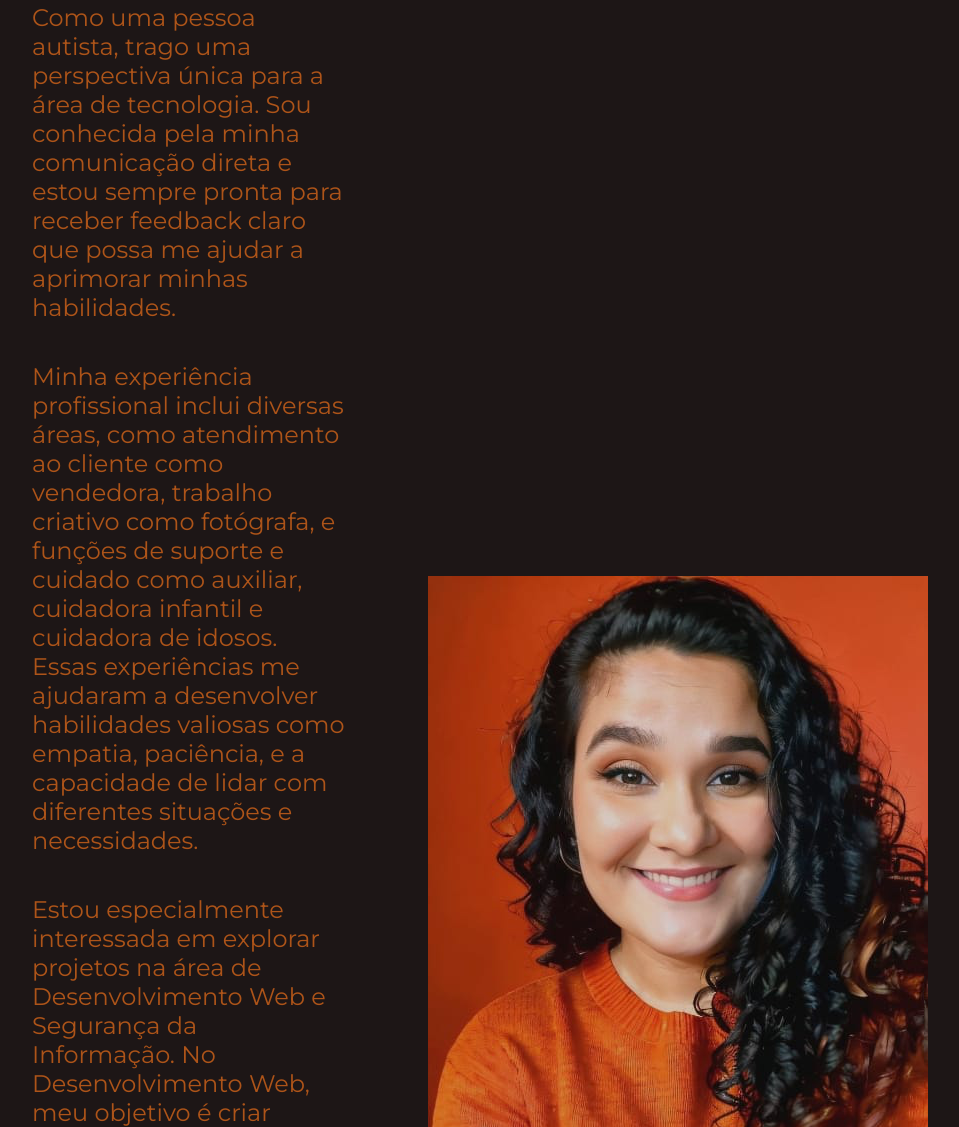
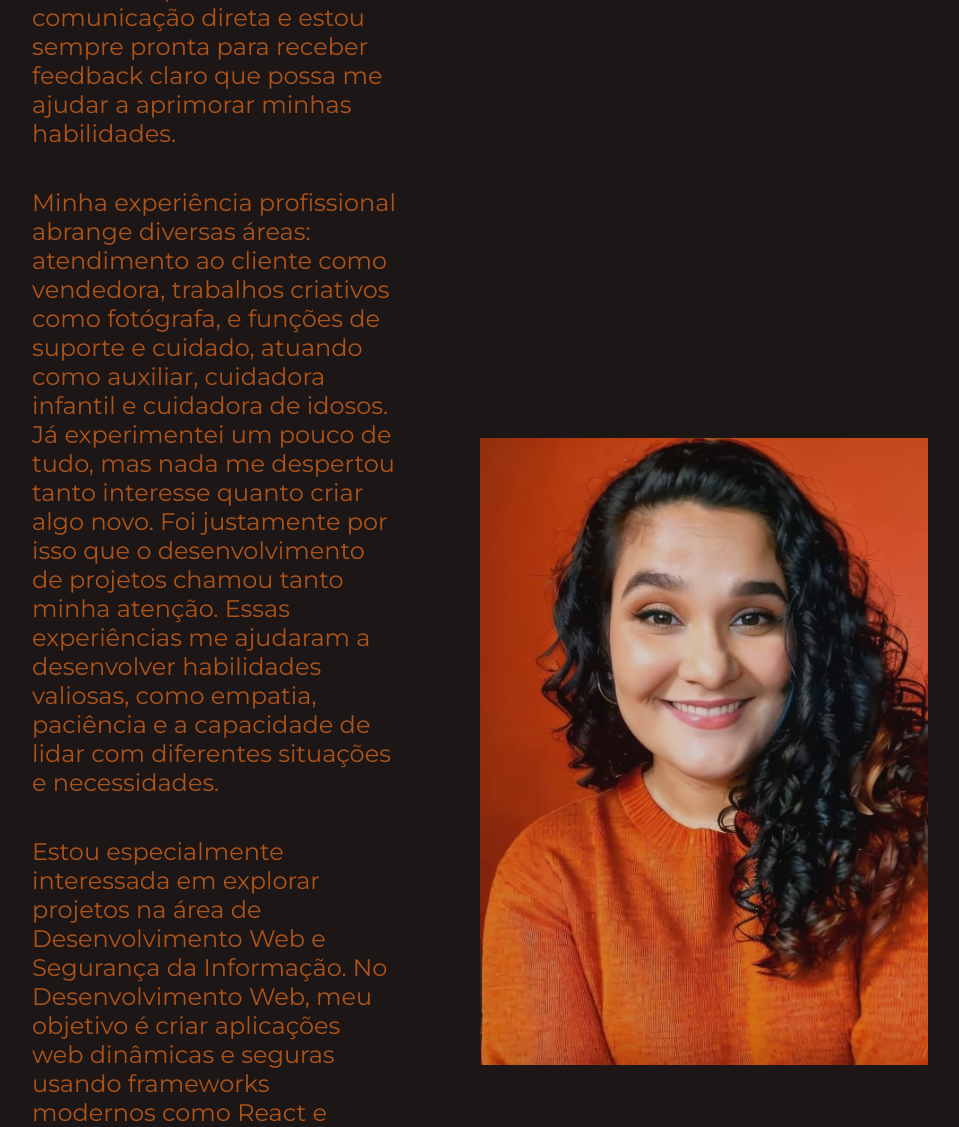
Before and after one commit to LeaBeatriz/projeto-site-portifolio, a plain HTML site: page about.html in a window 1280 px wide. Shown: the part 903-2030 px from the top of the page, without its empty margins (160-1119 px from the left). Drawn offline with nearby package versions, Linux system fonts and the light colour scheme.

Commit message:
Add files via upload

```diff
--- a/about.html
+++ b/about.html
@@ -16,13 +16,13 @@
     <main class="apresentacao">
         <section class="apresentacao__conteudo">
             <h1 class="titulo-destaque">Sobre mim</h1>
-            <p class="apresentacao__conteudo__texto">Sou estudante de Análise e Desenvolvimento de Sistemas na Estácio de Sá, atualmente no terceiro período, com cursos adicionais na Alura. Tenho uma paixão pela criação e pelo desenvolvimento tanto no Front-end quanto no Back-end, com um foco especial em JavaScript e Python. Embora ainda esteja em fase de desenvolvimento de habilidades e projetos, estou dedicada a construir uma carreira sólida e aspirar a uma posição de Desenvolvedora Senior nos próximos 8 anos.</p>
+            <p class="apresentacao__conteudo__texto">Sou Léa Beatriz, nascida em Aracaju/SE em março de 1994. Em 2025, concluí minha formação em Análise e Desenvolvimento de Sistemas, complementada por cursos na Alura, com foco em JavaScript e Python. Meu objetivo é construir uma carreira sólida em tecnologia. Tenho uma paixão pela criação e pelo desenvolvimento tanto no Front-end quanto no Back-end e ao longo dos próximos anos desejo alcançar a posição de Desenvolvedora Sênior.</p>
             <p class="apresentacao__conteudo__texto">Como uma pessoa autista, trago uma perspectiva única para a área de tecnologia. Sou conhecida pela minha comunicação direta e estou sempre pronta para receber feedback claro que possa me ajudar a aprimorar minhas habilidades.</p>
-            <p class="apresentacao__conteudo__texto">Minha experiência profissional inclui diversas áreas, como atendimento ao cliente como vendedora, trabalho criativo como fotógrafa, e funções de suporte e cuidado como auxiliar, cuidadora infantil e cuidadora de idosos. Essas experiências me ajudaram a desenvolver habilidades valiosas como empatia, paciência, e a capacidade de lidar com diferentes situações e necessidades.</p>
+            <p class="apresentacao__conteudo__texto">Minha experiência profissional abrange diversas áreas: atendimento ao cliente como vendedora, trabalhos criativos como fotógrafa, e funções de suporte e cuidado, atuando como auxiliar, cuidadora infantil e cuidadora de idosos. Já experimentei um pouco de tudo, mas nada me despertou tanto interesse quanto criar algo novo. Foi justamente por isso que o desenvolvimento de projetos chamou tanto minha atenção. Essas experiências me ajudaram a desenvolver habilidades valiosas, como empatia, paciência e a capacidade de lidar com diferentes situações e necessidades.</p>
             <p class="apresentacao__conteudo__texto">Estou especialmente interessada em explorar projetos na área de Desenvolvimento Web e Segurança da Informação. No Desenvolvimento Web, meu objetivo é criar aplicações web dinâmicas e seguras usando frameworks modernos como React e Node.js, e desenvolver soluções criativas e funcionais. Na Segurança da Informação, tenho interesse em entender e implementar práticas de segurança para proteger sistemas e dados contra vulnerabilidades, com foco em técnicas de teste de penetração e análise de riscos.</p>
             <p class="apresentacao__conteudo__texto">Atualmente, sou ativa na comunidade da Alura, onde participo de discussões, compartilho conhecimentos e continuo aprendendo com outros profissionais da área. Estou em processo de aprimoramento das minhas habilidades de comunicação e buscando maneiras de me comunicar de forma mais eficaz. Além disso, tenho um curso de Python com orientação a objetos, o que complementa minha formação técnica. Fora da tecnologia, gosto de desenhar, pintar, fotografar, ler e, claro, também valorizo momentos de descanso. Tenho certificações em Recursos Humanos, recepcionista, secretariado, Web designer (HTML e CSS), Illustrator, Photoshop e Corel Draw, que reforçam minha capacidade de criar soluções visuais e funcionais.</p>
         </section>
-        <img src="./assets/imgm.png" alt="Léa Menezes">
+        <img class="apresentacao_imagem" src="./assets/imgm.png" alt="Léa Menezes">
     </main>
     <footer class="rodape">
         <p>Contato: leabeatriz23@gmail.com</p>
```
Also changed, not shown: github.png (added).
